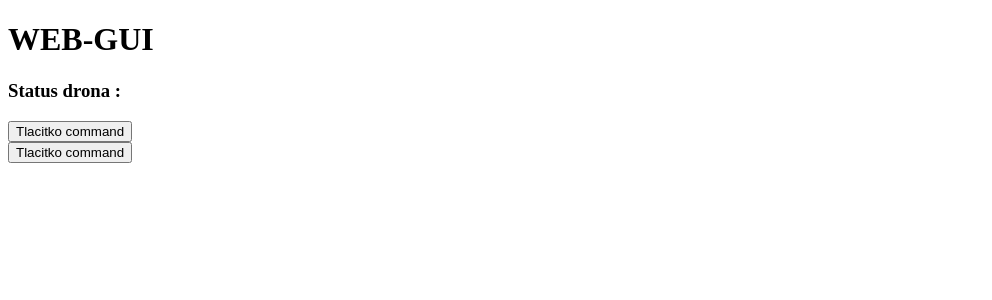
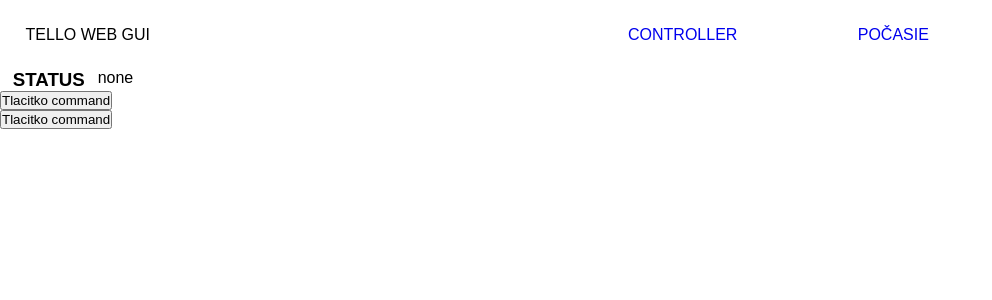
Before and after one commit to zamo-o/Tello_web-GUI_React_NodeJs, a React (Create React App) app in the folder frontend/: page / in a window 1280 px wide. Shown: the top 300 px of the page, without its empty margins (0-992 px from the left). Built offline with nearby package versions, Linux system fonts and the light colour scheme; no server answers.

Commit message:
pridal NAV a STATUS componenty

```diff
--- a/frontend/src/components/App.jsx
+++ b/frontend/src/components/App.jsx
@@ -2,6 +2,8 @@ import React from "react";
 import Button from "./Button.jsx";
 import DroneStatus from "./DroneStatus.jsx";
 import socket from "./Socket.js";
+import NAV from "./NAV.jsx";
+import STATUS from "./STATUS.jsx"
 
 //const { io } = require("socket.io-client");
 //const socket = io("http://localhost:2121");
@@ -13,12 +15,8 @@ function App() {
     return(
         <div>
 
-        <h1>WEB-GUI</h1>
-
-        <h3>
-            Status drona :
-        </h3>
-
+        <NAV />
+        <STATUS status="none" />
         <DroneStatus />
 
         <div className="odosielanie-prikazov">
--- /dev/null
+++ b/frontend/src/components/NAV.jsx
@@ -0,0 +1,17 @@
+import React from 'react';
+import './css/style.css'
+
+export default function NAV() {
+
+    return(
+        <div className='nav-box'>
+            <div className='nav-nadpis'>
+              TELLO WEB GUI
+            </div>
+            <div className='nav-links'>
+                <a href='#'>CONTROLLER</a>
+                <a href='#'>POČASIE</a>
+            </div>
+        </div>
+    );
+}
--- /dev/null
+++ b/frontend/src/components/STATUS.jsx
@@ -0,0 +1,10 @@
+import React from "react";
+
+export default function STATUS(props) {
+    return(
+        <div className="status">
+            <h3>STATUS</h3>
+            <p>{props.status}</p>
+        </div>
+    );
+}
--- /dev/null
+++ b/frontend/src/components/css/style.css
@@ -0,0 +1,43 @@
+* {
+    margin: 0;
+    padding: 0;
+    box-sizing: border-box;
+    font-family: sans-serif;
+}
+
+/* -------- NAVBAR -------- */
+
+.nav-box {
+    display: flex;
+    flex-direction: row;
+}
+
+.nav-nadpis {
+    padding: 1%;
+    margin: 1%;
+    width: 20%;
+}
+
+.nav-links {
+    display: flex;
+    flex-direction: row;
+    justify-content: center;
+    align-items: center;
+    width: 80%;
+}
+
+.nav-links a {
+    padding: 1%;
+    margin: 0 5%;
+    text-decoration: none;
+}
+
+/* -------- STATUS -------- */
+
+.status {
+    display: flex;
+}
+
+.status h3 {
+    margin: 0 1%;
+}
```
Also changed, not shown: 1 other file (tests, documents, lock files or other folders).
